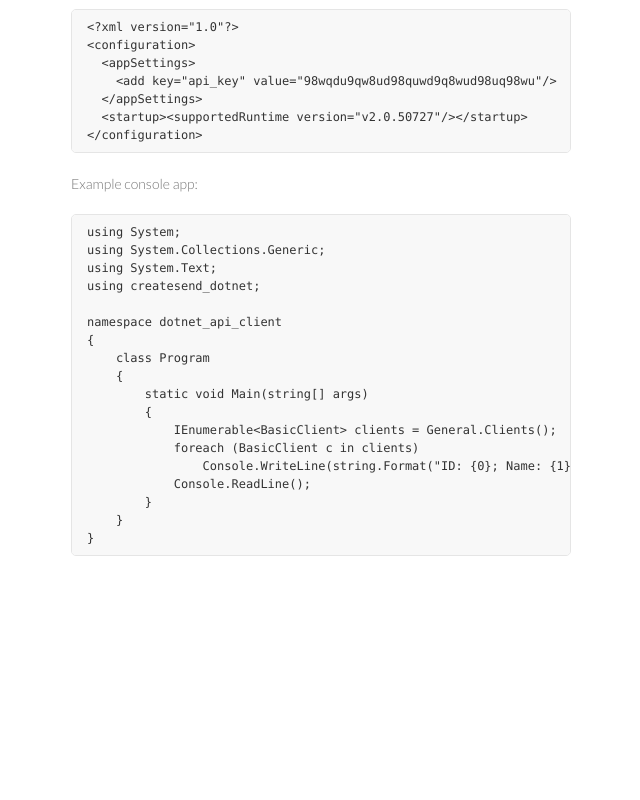
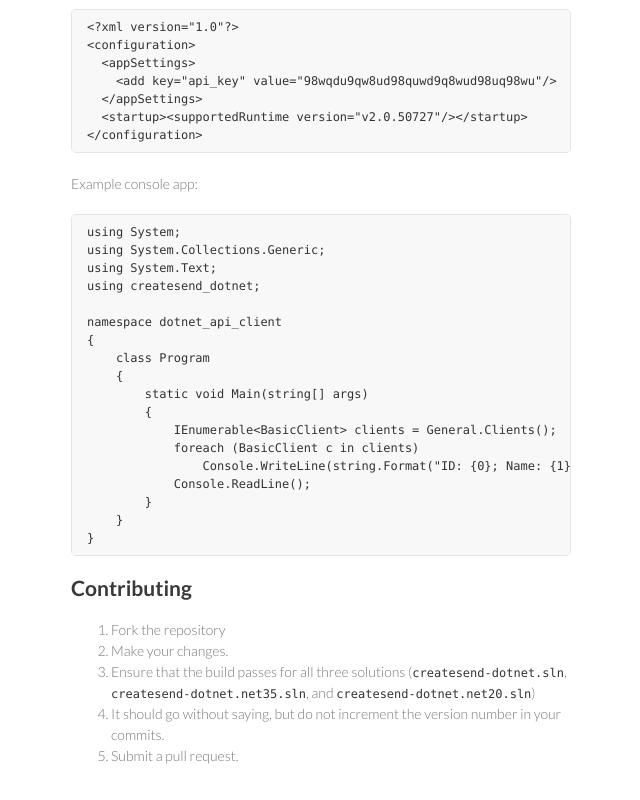
Before and after one commit to campaignmonitor/createsend-dotnet, a plain HTML site: page index.html in a window 1280 px wide. Shown: the part 837-1637 px from the top of the page, without its empty margins (499-1139 px from the left). Before the commit the page ends 1463 px from the top, so only its background shows below. Drawn offline with Linux system fonts and the light colour scheme.

Commit message:
Create gh-pages branch via GitHub

```diff
--- a/index.html
+++ b/index.html
@@ -92,6 +92,16 @@ namespace dotnet_api_client
     }
 }
 </code></pre>
+
+<h2>Contributing</h2>
+
+<ol>
+<li>Fork the repository</li>
+<li>Make your changes.</li>
+<li>Ensure that the build passes for all three solutions (<code>createsend-dotnet.sln</code>, <code>createsend-dotnet.net35.sln</code>, and <code>createsend-dotnet.net20.sln</code>)</li>
+<li>It should go without saying, but do not increment the version number in your commits.</li>
+<li>Submit a pull request.</li>
+</ol>
       </section>
       <footer>
         <p>This project is maintained by <a href="https://github.com/campaignmonitor">campaignmonitor</a></p>
```
Also changed, not shown: params.json (+1 -1 lines).
